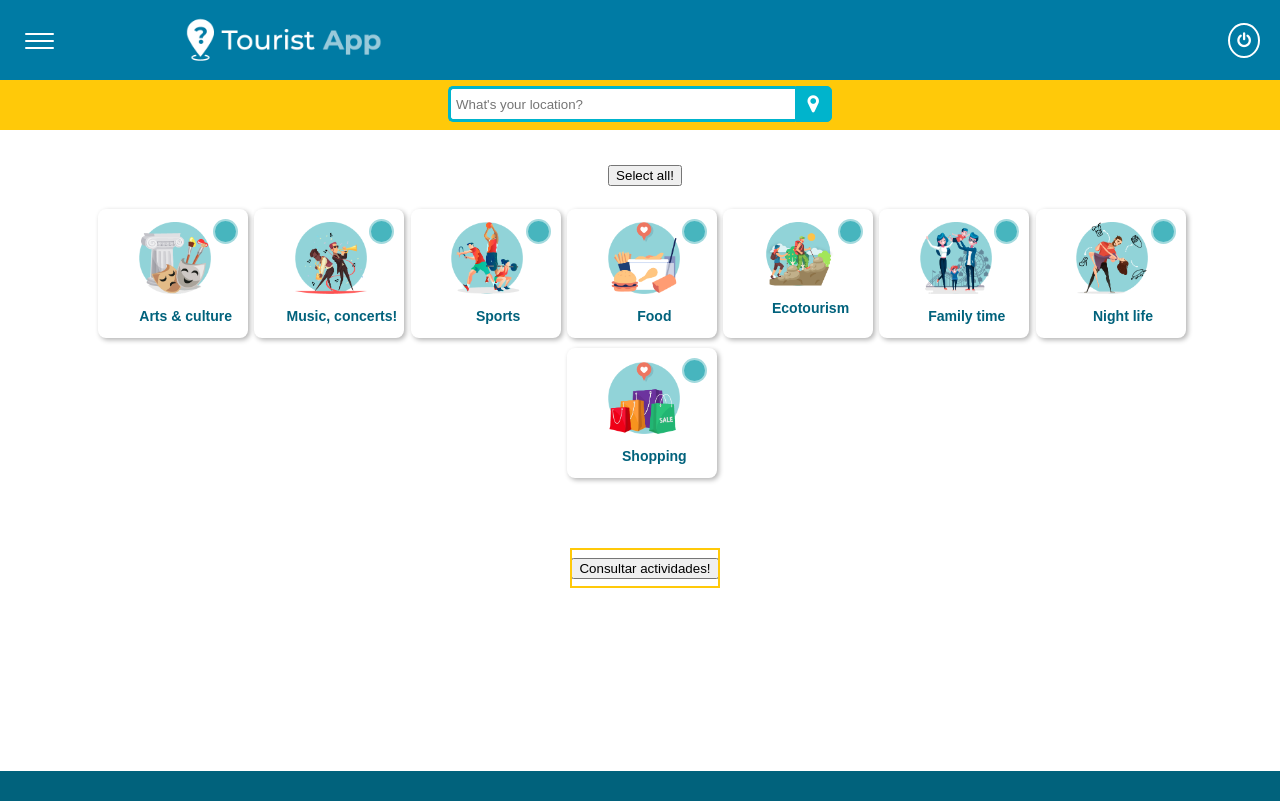
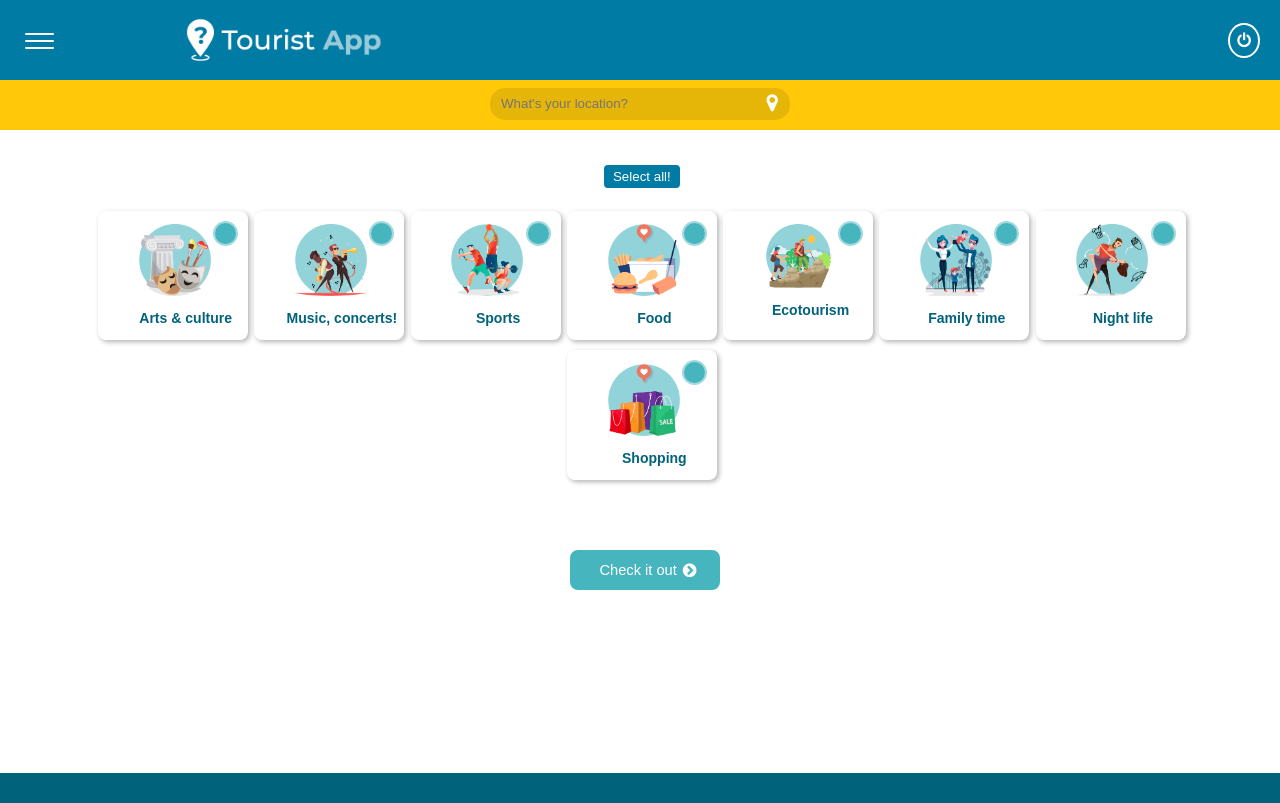
Before and after one commit to andreammgcol/touristapp-front, a React (Create React App) app: page /#/ in a window 1280 px wide. Built offline with nearby package versions, Linux system fonts and the light colour scheme.

Commit message:
improved location bar and buttons

```diff
--- a/src/components/PlannerStep1.js
+++ b/src/components/PlannerStep1.js
@@ -13,7 +13,9 @@ function PlannerStep1(props) {
 				<section>
 
 					<div class="row">
-						<input type="button" value="Select all!" onClick={props.handleAll} />
+						<div class="select">
+							<input type="button" value="Select all!" onClick={props.handleAll} />
+						</div>
 					</div>
 
 					<div class="row">
@@ -41,7 +43,7 @@ function PlannerStep1(props) {
 
 					<div id="container">
 						<div class="options" id="button-7">
-                            <input type="button" value="Consultar actividades!" onClick={props.handleStep2} />
+                            <input type="button" value="Check it out" onClick={props.handleStep2} /><i class="fa fa-chevron-circle-right"></i>
 						</div>
 					</div>
 				</section>
--- a/src/components/PlannerStep2.js
+++ b/src/components/PlannerStep2.js
@@ -15,12 +15,15 @@ function PlannerStep2(props) {
             <div class="wrapper">
                 <section>
 
-                    <div class="row">
-						<input type="button" value="go back" onClick={props.goBack} />
-					</div>
+                    {/* <div class="row">
+						<i class="fa fa-fw fa-arrow-circle-left"></i><input type="button" value="go back" onClick={props.goBack} />
+					</div> */}
 
                     <div class="row">
                         <div class="NumFound">
+                            <div class="goBack">
+                                <i class="fa fa-fw fa-arrow-circle-left"></i><input type="button" value="go back" onClick={props.goBack}/>
+                            </div>
                             <h1 class="num">18</h1>
                             <h3 class="msj">¡Activities found!</h3>
                         </div>
@@ -51,7 +54,9 @@ function PlannerStep2(props) {
                     )}
 
                     <div class="row">
-                        <input type="button" value="Armar plan!" onClick={props.handleStep3} />
+                        <div class="btn-plan">
+                            <input type="button" value="Armar plan!" onClick={props.handleStep3} />
+                        </div>
                     </div>
                 </section>
             </div>
--- a/src/styles/activities.css
+++ b/src/styles/activities.css
@@ -7,6 +7,7 @@
   text-align: center;
   color: #FAA41B;
   margin-bottom: 0%;
+  margin-top: 0%;
 }
 
 .msj {
@@ -111,3 +112,25 @@ input:checked + .slider:before {
 	justify-content: center;
 	box-sizing: unset;
 }
+
+.goBack > input {
+  margin: 10px 0px 10px 0px;
+  background-color: #007BA4;
+  border: 3px solid #007BA4;
+  border-radius: 4px;
+  font-size: 10pt;
+  color: white;
+}
+
+.fa-arrow-circle-left {
+  color:#007BA4;
+  margin-left: 22px;
+}
+
+.btn-plan > input {
+  background-color: #007BA4;
+  border: 3px solid #007BA4;
+  border-radius: 4px;
+  font-size: 10pt;
+  color: white;
+}
--- a/src/styles/basic.css
+++ b/src/styles/basic.css
@@ -103,58 +103,30 @@ section {
 	display: inline-flex;
   height: 40px;
   width: 150px;
-  border: 2px solid #FFC909;
+  background-color: #47B5BE;
+  border: 2px solid #47B5BE;
+  border-radius: 8px;
   margin: 20px 20px 20px 20px;
   color: #01627C;
-  text-transform: uppercase;
-  text-decoration: none;
-  font-size: .8em;
-  letter-spacing: 1.5px;
   align-items: center;
   justify-content: center;
   overflow: hidden;
 }
 
-a {
-  color: #007BA4;
-  text-decoration: none;
-  letter-spacing: 1px;
+.options > input {
+  background-color: transparent;
+  border: none;
+  color: white;
+  font-size: 11pt;
 }
 
-#button-7 {
-  position: relative;
-  overflow: hidden;
-  cursor: pointer;
+#button-7:hover {
+  background-color: #47B5BE;
+  border: none;
 }
 
-#button-7 a {
-  position: relative;
-  left: 0;
-  transition: all .35s ease-Out;
-}
-
-#dub-arrow {
-  width: 100%;
-  height: 100%;
-  background: #FFC909;
-  left: -200px;
-  position: absolute;
-  padding: 0;
-  display: flex;
-  align-items: center;
-  justify-content: center;
-  transition: all .35s ease-Out;
-  bottom: 0;
-}
-#button-7 img {
-  width: 20px;
-  height: auto;
-}
-#button-7:hover #dub-arrow {
-  left: 0;
-}
-#button-7:hover a {
-  left: 150px;
+.fa-chevron-circle-right {
+  color: white;
 }
 
 /* checkbox style */
@@ -226,45 +198,50 @@ a {
   width: 100%;
   height: 50px;
   background-color: #FFC909;
+  padding-top: 5px;
 }
 
 .search {
   width: 100%;
   position: absolute;
   display: flex;
-  margin-top: 6px;
+  margin-top: 3px;
+  background: transparent;
+  border: none;
 }
 
 .searchTerm {
-  width: 100%;
-  border: 3px solid #00B4CC;
-  border-right: none;
+  width: 95%;
+  background: transparent;
+  border: none;
   padding: 5px;
   height: auto;
-  border-radius: 5px 0 0 5px;
   outline: none;
-  color: #9DBFAF;
+  color: white;
+  margin-left: 6px;
 }
 
 .searchTerm:focus{
-  color: #00B4CC;
+  color: white;
 }
 
 .searchButton {
-  width: 40px;
-  height: 36px;
-  border: 1px solid #00B4CC;
-  background: #00B4CC;
+  margin-right: 6px;
   text-align: center;
   color: #fff;
-  border-radius: 0 5px 5px 0;
   cursor: pointer;
   font-size: 20px;
+  background: transparent;
+  border: none;
 }
 
 /*Resize the wrap to see the search bar change!*/
 .wrap{
-  width: 30%;
+  background-color: rgba(0,0,0,0.1);
+  border-radius: 15px 15px 15px 15px;
+  width: 300px;
+  height: 32px;
+  margin-top: 19px;
   position: absolute;
   left: 50%;
   transform: translate(-50%, -50%);
--- a/src/styles/categories.css
+++ b/src/styles/categories.css
@@ -62,3 +62,11 @@
 	}
 
 }
+
+.select > input {
+	background-color: #007BA4;
+  border: 3px solid #007BA4;
+  border-radius: 4px;
+  font-size: 10pt;
+  color: white;
+}
```
